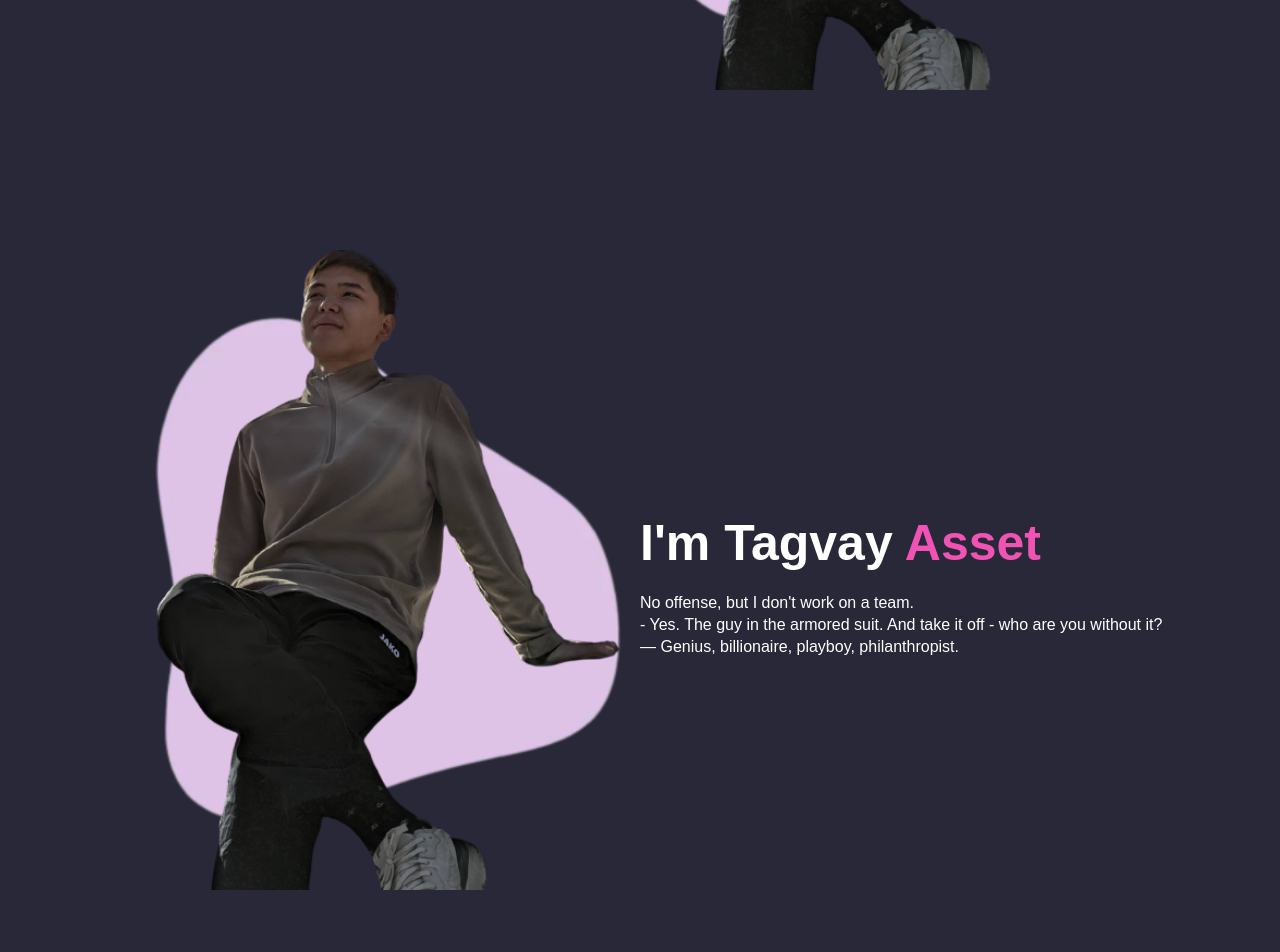
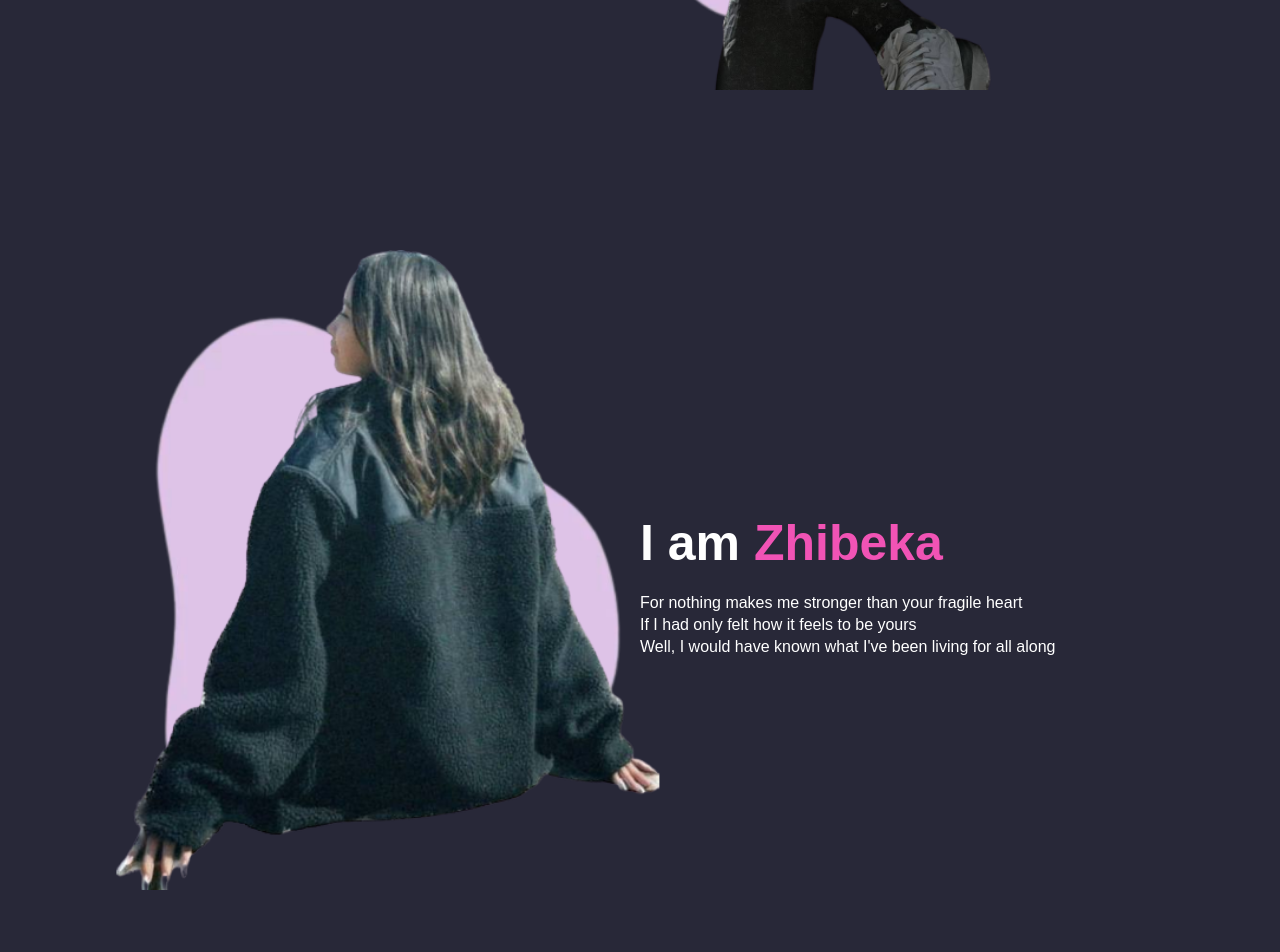
Before and after one commit to tagvayaset/INF231Project, a PHP site: page /aboutUs.html in a window 1280 px wide. Shown: the part 762-1714 px from the top of the page. Run offline with PHP 8.4, Linux system fonts and the light colour scheme.

Commit message:
lil fix about us

```diff
--- a/Project/aboutUs.html
+++ b/Project/aboutUs.html
@@ -37,27 +37,26 @@
 
     <section>
         <div class="desk2">
-        <h1>I'm Tagvay <span>Asset</span></h1>
-        <p>No offense, but I don't work on a team.<br>
-            - Yes. The guy in the armored suit. And take it off - who are you without it?<br>
-            — Genius, billionaire, playboy, philanthropist.</p>
+        <h1>I am <span>Zhibeka</span></h1>
+        <p>For nothing makes me stronger than your fragile heart<br>
+            If I had only felt how it feels to be yours<br>
+            Well, I would have known what I've been living for all along</p>
         </div>
         <div class="images2">
             <img src="blob1.png" class="shape2">
-            <img src="asset.png" class="person2">
+            <img src="zhibek.png" class="person2">
         </div>
     </section>
 
     <section>
         <div class="desk">
-        <h1>I'm Tagvay <span>Asset</span></h1>
-        <p>No offense, but I don't work on a team.<br>
-            - Yes. The guy in the armored suit. And take it off - who are you without it?<br>
-            — Genius, billionaire, playboy, philanthropist.</p>
+        <h1>I'm <span>Ayaulym</span></h1>
+        <p>When did I Wanna Dance With Somebody?<br>
+           I Wanna Dance With Somebody in time for a Christmas</p>
         </div>
         <div class="images">
             <img src="blob1.png" class="shape">
-            <img src="asset.png" class="person">
+            <img src="aya-removebg-preview.png " style="height: 60vh; width: 60vh;" class="person">
         </div>
     </section>
 
@@ -65,12 +64,39 @@
         <iframe src="https://www.google.com/maps/embed?pb=!1m18!1m12!1m3!1d2908.0831306928803!2d76.6668655149048!3d43.20774568913956!2m3!1f0!2f0!3f0!3m2!1i1024!2i768!4f13.1!3m3!1m2!1s0x38834f7675d8a6c3%3A0x7b7d14aec270c056!2sSDU%20(Suleyman%20Demirel%20University)!5e0!3m2!1sen!2skz!4v1670347949995!5m2!1sen!2skz" width=100% height=100% style="border:0;" allowfullscreen="" loading="lazy" referrerpolicy="no-referrer-when-downgrade"></iframe>
     </section>
     <footer>
-        <ul class="social_icons">
-            <li><a href="#"><ion-icon name="logo-facebook"></ion-icon></a></li>
-            <li><a href="#"><ion-icon name="logo-instagram"></ion-icon></a></li>
-            <li><a href="#"><ion-icon name="logo-vk"></ion-icon></a></li>
-            <li><a href="#"><ion-icon name="logo-twitter"></ion-icon></a></li>
+        <ul class="numbers">
+            <li><a href="#">+7 705 340 2130 Asset</a></li>
+            <li><a href="#">+7 705 999 1122 Zhibek</a></li>
+            <li><a href="#">+7 705 777 8822 Ayaulym</a></li>
+            <li><a href="#">Email us sxodi@mail.com</a></li>
+            <li><a href="#">Kazakhstan, Almaty, Kaskelen</a></li>
         </ul>
+        <div class="pod">
+            <ul class="social_icons">
+                <li><a href="#"><ion-icon name="logo-facebook"></ion-icon></a></li>
+                <li><a href="#"><ion-icon name="logo-instagram"></ion-icon></a></li>
+                <li><a href="#"><ion-icon name="logo-vk"></ion-icon></a></li>
+                <li><a href="#"><ion-icon name="logo-twitter"></ion-icon></a></li>
+            </ul>
+            <p>@Online Gid | All Rights Reserved</p>
+        </div>
+        <div class="log">
+            <form action="connect.php" method="post">
+                <div class="textField">
+                    <input type="text"  placeholder="name" id="name" name="name" >
+
+                </div>
+                <div class="textField">
+                    <input type="number"  placeholder="phone" id="phone" name="phone"  >
+                </div>
+                <div class="textField">
+                    <input type="email" placeholder="email@gmail.com" name="email">
+
+                </div>
+                <input type="submit" name="submit"  value="send">
+
+            </form>
+        </div>
     </footer>
     <script type="module" src="https://unpkg.com/ionicons@5.5.2/dist/ionicons/ionicons.esm.js"></script>
     <script nomodule src="https://unpkg.com/ionicons@5.5.2/dist/ionicons/ionicons.js"></script>
```
Also changed, not shown: Project/style.css (+34 -2 lines), Project/aya-removebg-preview.png (added), Project/aya.png (added), Project/zhibek.png (added), Project/zhibek2.png (added).
